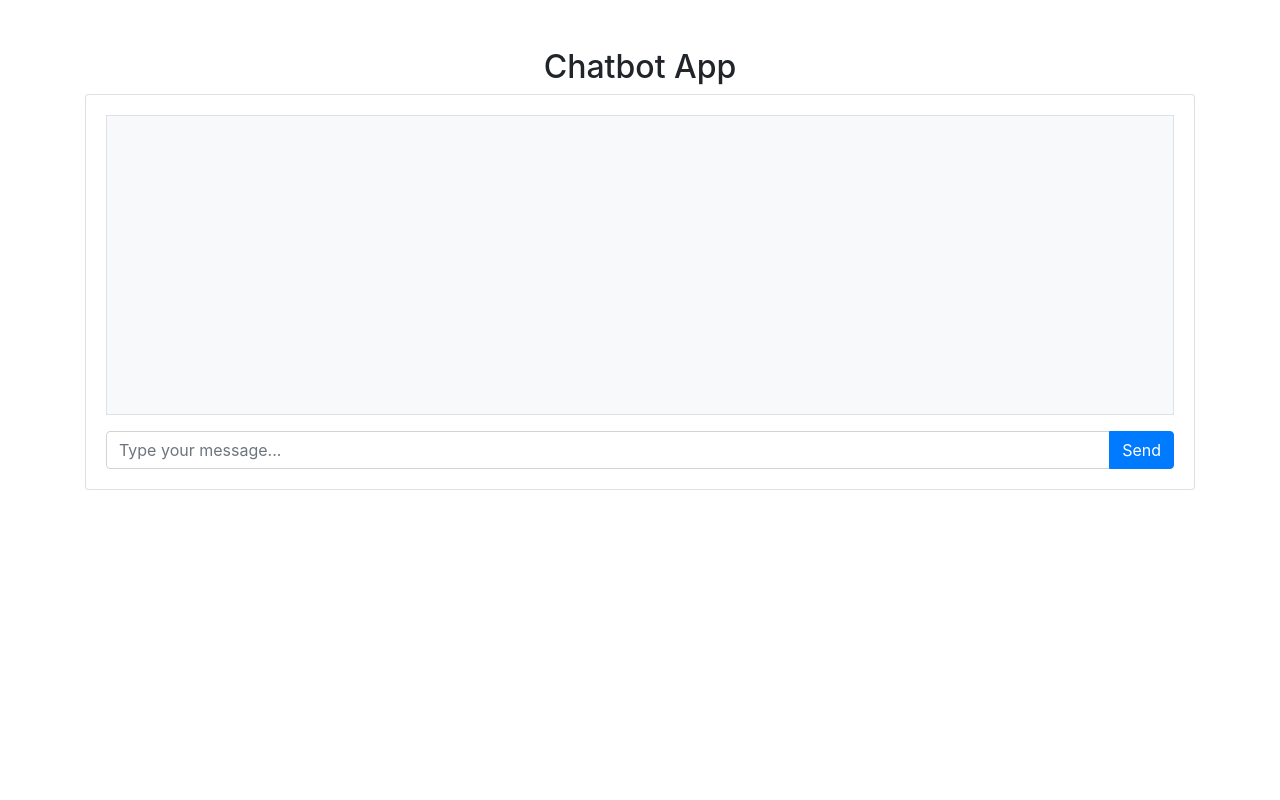
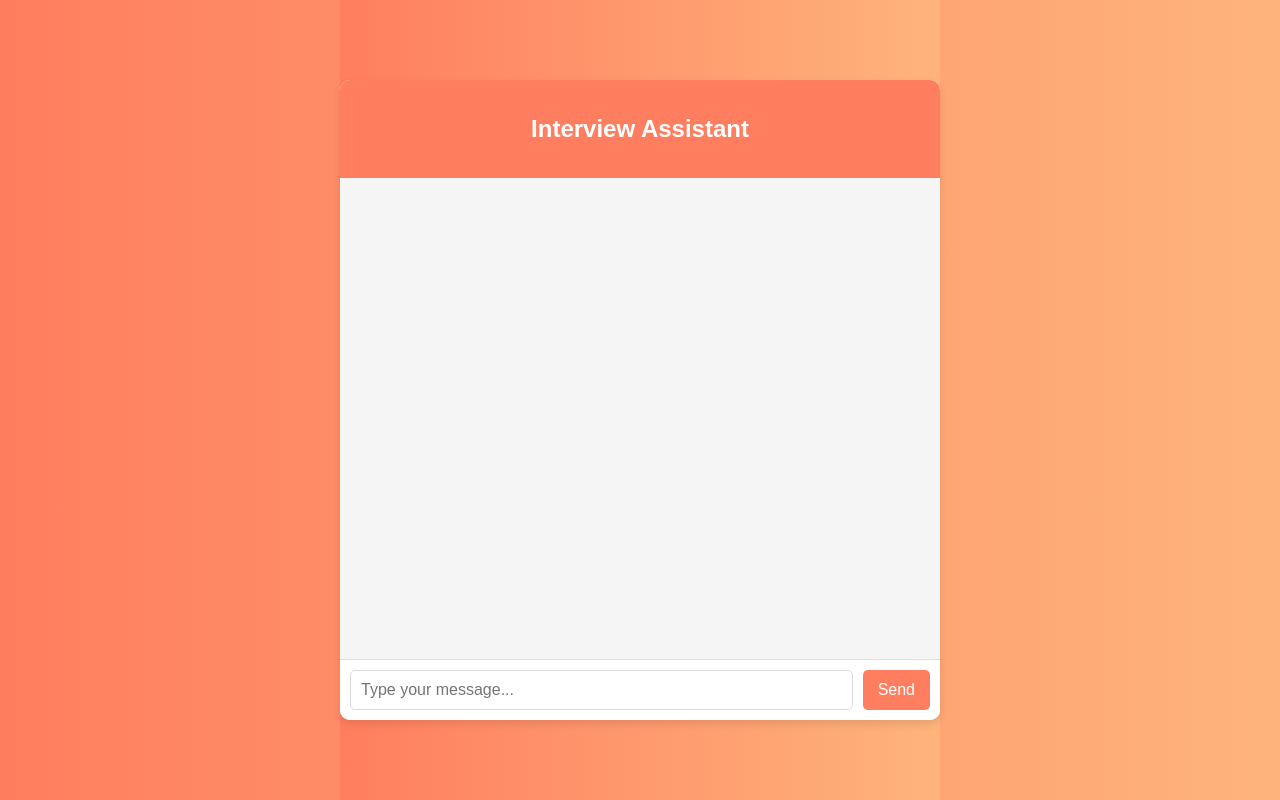
Before and after one commit to amrs-tech/interview-assistant, a Flask app: page / in a window 1280 px wide. Run offline with Flask 3, Linux system fonts and the light colour scheme; some libraries are stand-ins or nearby versions.

Commit message:
updated template and styles

```diff
--- a/static/css/styles.css
+++ b/static/css/styles.css
@@ -1,3 +1,122 @@
-#chat-box {
-    background-color: #f8f9fa;
+body, html {
+    margin: 0;
+    padding: 0;
+    height: 100%;
+    font-family: 'Arial', sans-serif;
+    background: linear-gradient(to right, #ff7e5f, #feb47b);
+    display: flex;
+    justify-content: center;
+    align-items: center;
 }
+
+.container {
+    width: 600px;
+    max-width: 840px;
+    height: 80vh;
+    background: #ffffff;
+    border-radius: 10px;
+    box-shadow: 0 4px 8px rgba(0, 0, 0, 0.1);
+    overflow: hidden;
+    display: flex;
+    flex-direction: column;
+}
+
+.chatbox {
+    display: flex;
+    flex-direction: column;
+    height: 100%;
+}
+
+@media only screen and (max-width: 640px) {
+    .container {
+        width: 90%;
+        max-width: 600px;
+        height: 80vh;
+        background: #ff55ff;
+        border-radius: 10px;
+        box-shadow: 0 4px 8px rgba(0, 0, 0, 0.1);
+        overflow: hidden;
+        display: flex;
+        flex-direction: column;
+    }
+    .chatbox {
+        display: flex;
+        flex-direction: column;
+        height: 100%;
+    }
+}
+
+.chatbox-header {
+    background: #ff7e5f;
+    color: #fff;
+    padding: 15px;
+    text-align: center;
+}
+
+.chatbox-body {
+    flex: 1;
+    padding: 20px;
+    overflow-y: auto;
+    background: #f5f5f5;
+}
+
+.chatbox-footer {
+    padding: 10px;
+    background: #fff;
+    display: flex;
+    border-top: 1px solid #ddd;
+}
+
+.chatbox-footer input {
+    flex: 1;
+    padding: 10px;
+    border: 1px solid #ddd;
+    border-radius: 5px;
+    margin-right: 10px;
+    font-size: 16px;
+}
+
+.chatbox-footer button {
+    padding: 10px 15px;
+    background: #ff7e5f;
+    border: none;
+    color: #fff;
+    border-radius: 5px;
+    cursor: pointer;
+    font-size: 16px;
+}
+
+.chatbox-footer button:hover {
+    background: #feb47b;
+}
+
+.message {
+    margin-bottom: 20px;
+    display: flex;
+}
+
+.message.user {
+    justify-content: flex-end;
+}
+
+.message.user .message-bubble {
+    background: #ff7e5f;
+    color: #fff;
+}
+
+.message.assistant {
+    justify-content: flex-start;
+}
+
+.message.assistant .message-bubble {
+    background: #e0e0e0;
+    color: #333;
+}
+
+.message-bubble {
+    max-width: 70%;
+    padding: 10px 15px;
+    border-radius: 20px;
+    font-size: 16px;
+    line-height: 1.5;
+}
--- a/static/js/scripts.js
+++ b/static/js/scripts.js
@@ -1,28 +1,39 @@
-$(document).ready(function() {
-    $('#chat-form').on('submit', function(event) {
-        event.preventDefault();
+document.addEventListener('DOMContentLoaded', function () {
+    const messageInput = document.getElementById('messageInput');
+    const sendMessage = document.getElementById('sendMessage');
+    const chatboxBody = document.getElementById('chatbox-body');
 
-        let userMessage = $('#user-input').val();
-        if (userMessage.trim() === '') {
-            return;
+    sendMessage.addEventListener('click', function () {
+        const userMessage = messageInput.value.trim();
+        if (userMessage) {
+            addMessage(userMessage, 'user');
+            messageInput.value = '';
+
+            fetch('/get_response', {
+                method: 'POST',
+                headers: {
+                    'Content-Type': 'application/json',
+                },
+                body: JSON.stringify({ message: userMessage }),
+            })
+            .then(response => response.json())
+            .then(data => {
+                addMessage(data.response, 'assistant');
+            })
+            .catch(error => {
+                console.error('Error:', error);
+            });
         }
+    });
 
-        $('#chat-box').append('<div class="user-message mb-2"><strong>You:</strong> ' + userMessage + '</div>');
-        $('#user-input').val('');
-
-        $.ajax({
-            type: 'POST',
-            url: '/get_response',
-            contentType: 'application/json',
-            data: JSON.stringify({ message: userMessage }),
-            success: function(response) {
-                $('#chat-box').append('<div class="bot-response mb-2"><strong>Bot:</strong> ' + response.response + '</div>');
-                $('#chat-box').scrollTop($('#chat-box')[0].scrollHeight);
-            },
-            error: function() {
-                $('#chat-box').append('<div class="bot-response mb-2"><strong>Bot:</strong> Sorry, something went wrong!</div>');
-                $('#chat-box').scrollTop($('#chat-box')[0].scrollHeight);
-            }
-        });
-    });
+    function addMessage(text, sender) {
+        const message = document.createElement('div');
+        message.classList.add('message', sender);
+        const messageBubble = document.createElement('div');
+        messageBubble.classList.add('message-bubble');
+        messageBubble.innerHTML = text;
+        message.appendChild(messageBubble);
+        chatboxBody.appendChild(message);
+        chatboxBody.scrollTop = chatboxBody.scrollHeight;
+    }
 });
--- a/templates/index.html
+++ b/templates/index.html
@@ -3,30 +3,24 @@
 <head>
     <meta charset="UTF-8">
     <meta name="viewport" content="width=device-width, initial-scale=1.0">
-    <title>Chatbot App</title>
-    <link rel="stylesheet" href="https://maxcdn.bootstrapcdn.com/bootstrap/4.5.2/css/bootstrap.min.css">
+    <title>Interview Assistant</title>
     <link rel="stylesheet" href="{{ url_for('static', filename='css/styles.css') }}">
 </head>
 <body>
-    <div class="container mt-5">
-        <h2 class="text-center">Chatbot App</h2>
-        <div class="card">
-            <div class="card-body">
-                <div id="chat-box" class="mb-3 p-3 border" style="height: 300px; overflow-y: scroll;">
-                    <!-- Chat messages will appear here -->
-                </div>
-                <form id="chat-form">
-                    <div class="input-group">
-                        <input type="text" id="user-input" class="form-control" placeholder="Type your message..." required>
-                        <div class="input-group-append">
-                            <button class="btn btn-primary" type="submit">Send</button>
-                        </div>
-                    </div>
-                </form>
+    <div class="container">
+        <div class="chatbox">
+            <div class="chatbox-header">
+                <h2>Interview Assistant</h2>
+            </div>
+            <div class="chatbox-body" id="chatbox-body">
+                <!-- Messages will be dynamically inserted here -->
+            </div>
+            <div class="chatbox-footer">
+                <input type="text" id="messageInput" placeholder="Type your message...">
+                <button id="sendMessage">Send</button>
             </div>
         </div>
     </div>
-    <script src="https://code.jquery.com/jquery-3.5.1.min.js"></script>
     <script src="{{ url_for('static', filename='js/scripts.js') }}"></script>
 </body>
 </html>
```
